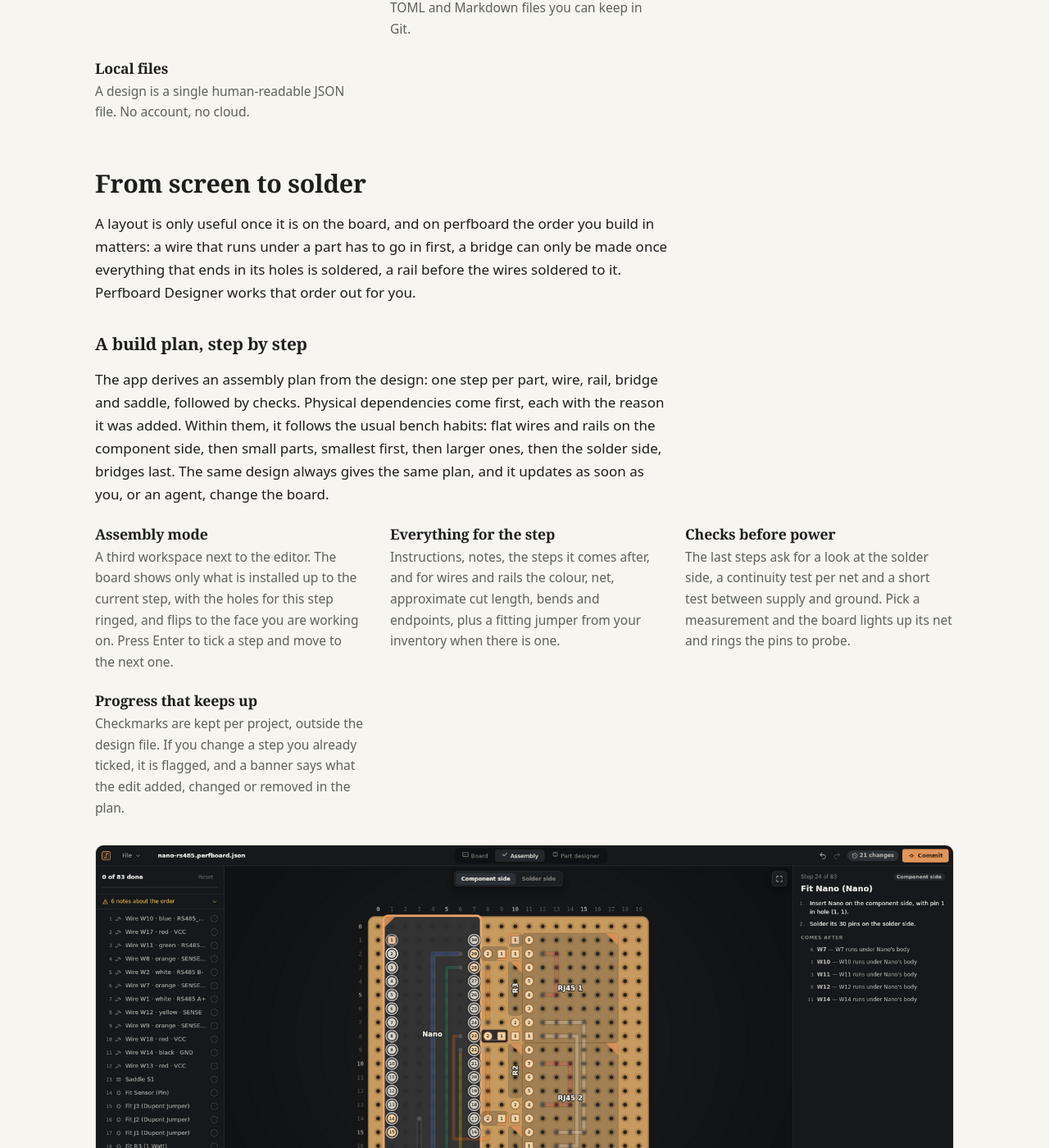
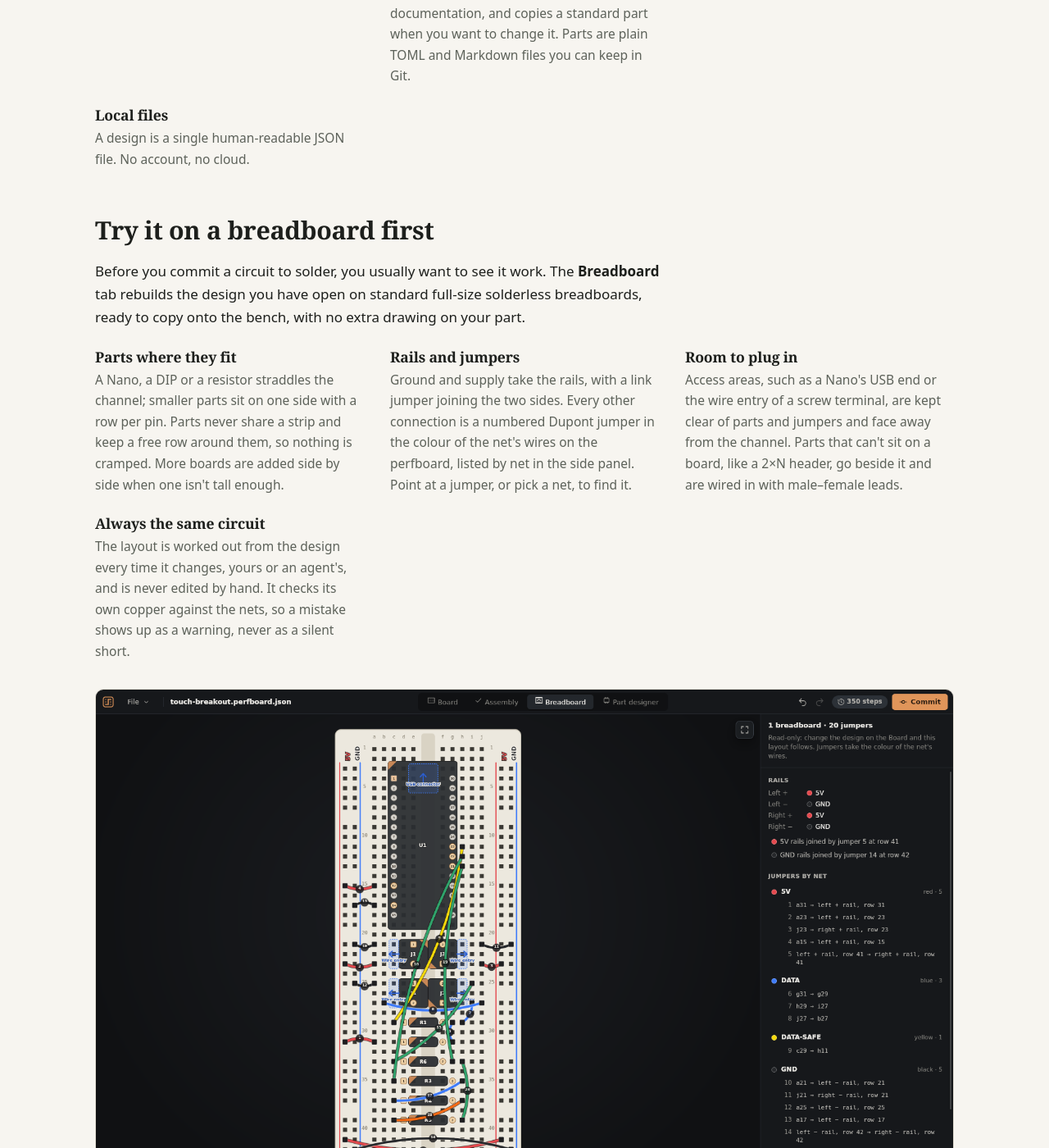
Before and after one commit to arturormk/arturormk.github.io, a Jekyll site: the page built from projects/perfboard-designer-rust/index.md, in a window 1280 px wide and 1400 px high, scrolled down 4370 px. Shown: the whole window at 82% size. Built offline with Jekyll 4.4.1, drawn with Linux system fonts in a browser that asks for light colours; some of the changed text lies outside the part shown.

Commit message:
Update the Perfboard Designer page for the breadboard layout
Add a "Try it on a breadboard first" section with a screenshot of the new Breadboard tab: parts placed across the channel or on one side, ground and supply on the rails, numbered jumpers in the net colours, access areas kept clear, and a layout that checks its own connectivity. Add it to the facts list and to what agents can read over MCP.

Co-Authored-By: Claude Opus 5.5 <noreply@anthropic.com>

```diff
--- a/projects/perfboard-designer-rust/index.md
+++ b/projects/perfboard-designer-rust/index.md
@@ -18,6 +18,7 @@ facts:
   - Agents edit the same design you see, live
   - Electrical changes wait for your approval
   - Every step can be undone, committed and compared
+  - Lays the circuit out on a breadboard to try first
   - Step-by-step build order with an Assembly mode
   - Prints 1:1 wire cut and bending guides
   - Standard parts library, plus your own per project
@@ -79,8 +80,8 @@ The MCP server gives the agent the same tools you have, and no more:
   <div>
     <h3>Read the design</h3>
     <p>The full project, the board, the parts library with each part's
-    documentation, the validation report, the assembly plan and a
-    rendered picture of either side of the board.</p>
+    documentation, the validation report, the assembly plan, the
+    breadboard layout and a rendered picture of either side of the board.</p>
   </div>
   <div>
     <h3>Edit it</h3>
@@ -189,6 +190,57 @@ Perfboard Designer is fully usable without an agent.
     cloud.</p>
   </div>
 </div>
+
+## Try it on a breadboard first
+
+Before you commit a circuit to solder, you usually want to see it work.
+The **Breadboard** tab rebuilds the design you have open on standard
+full-size solderless breadboards, ready to copy onto the bench, with no
+extra drawing on your part.
+
+<div class="features">
+  <div>
+    <h3>Parts where they fit</h3>
+    <p>A Nano, a DIP or a resistor straddles the channel; smaller parts
+    sit on one side with a row per pin. Parts never share a strip and
+    keep a free row around them, so nothing is cramped. More boards are
+    added side by side when one isn't tall enough.</p>
+  </div>
+  <div>
+    <h3>Rails and jumpers</h3>
+    <p>Ground and supply take the rails, with a link jumper joining the
+    two sides. Every other connection is a numbered Dupont jumper in the
+    colour of the net's wires on the perfboard, listed by net in the
+    side panel. Point at a jumper, or pick a net, to find it.</p>
+  </div>
+  <div>
+    <h3>Room to plug in</h3>
+    <p>Access areas, such as a Nano's USB end or the wire entry of a
+    screw terminal, are kept clear of parts and jumpers and face away
+    from the channel. Parts that can't sit on a board, like a 2×N
+    header, go beside it and are wired in with male–female leads.</p>
+  </div>
+  <div>
+    <h3>Always the same circuit</h3>
+    <p>The layout is worked out from the design every time it changes,
+    yours or an agent's, and is never edited by hand. It checks its own
+    copper against the nets, so a mistake shows up as a warning, never
+    as a silent short.</p>
+  </div>
+</div>
+
+<figure class="shot">
+  <img src="breadboard-view.png" width="1600" height="1000"
+    alt="Perfboard Designer's Breadboard tab showing a capacitive touch module on one full-size breadboard: an Arduino Nano straddling the channel with its USB end marked as an access area, four screw terminals with their wire entries marked, six resistors below them, 5V and GND on the rails, and coloured numbered jumpers; the panel on the right lists the rails and the 20 jumpers by net">
+  <figcaption>A capacitive touch module with a Nano, four screw terminals
+  and six resistors, laid out on a single breadboard with 20 jumpers. The
+  panel lists which net each rail carries, the jumpers that link the two
+  sides, and every jumper by net with its holes.</figcaption>
+</figure>
+
+The layout is deliberately roomy and may use more boards than you
+would by hand: it is made to be easy to read and hard to get wrong on
+the bench. Agents can read it too, through MCP.
 
 ## From screen to solder
 
```
Also changed, not shown: projects/perfboard-designer-rust/breadboard-view.png (added).
